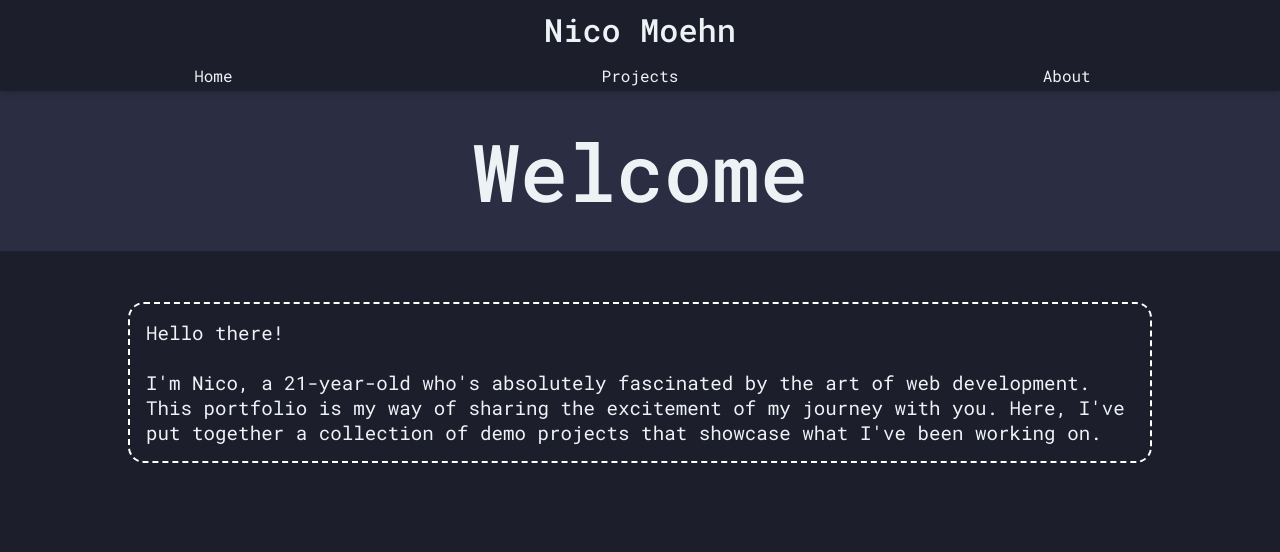
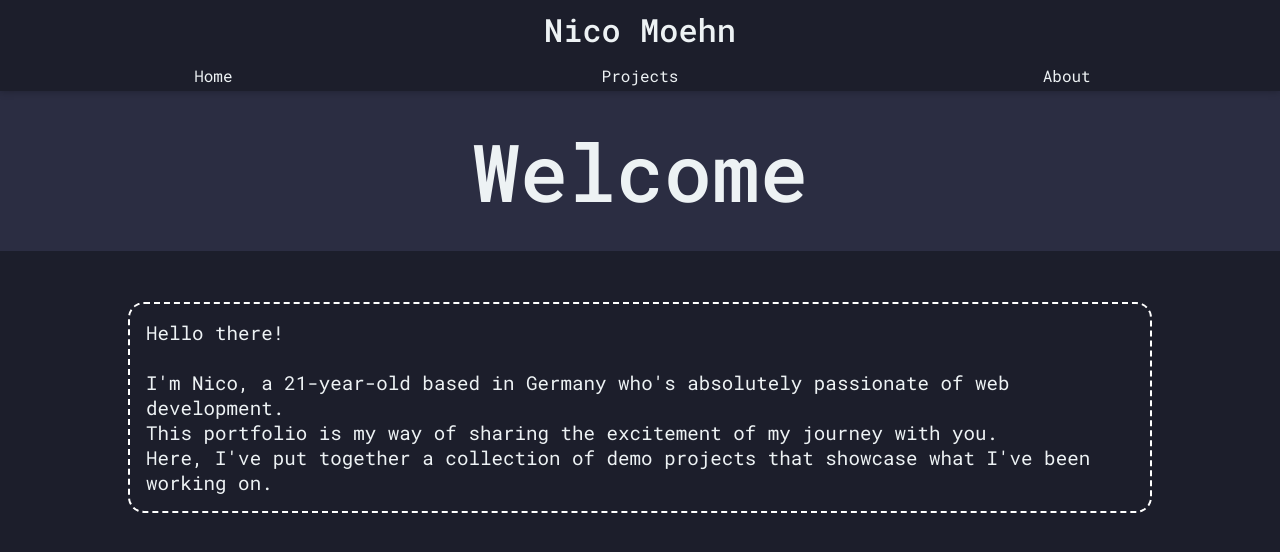
Before and after one commit to nitodeco/nitodeco-portfolio, a React (Create React App) app: page / in a window 1280 px wide. Shown: the top 552 px of the page. Built offline with nearby package versions, Linux system fonts and the light colour scheme.

Commit message:
Edited homepage

```diff
--- a/src/Home.css
+++ b/src/Home.css
@@ -23,6 +23,8 @@
 #intro-container {
     padding: 2em;
     padding-inline: 10vw;
+    min-width: 70vw;
+    max-width: 90vw;
 }
 
 #intro-container p {
--- a/src/Home.js
+++ b/src/Home.js
@@ -20,7 +20,8 @@ function calculateAge(birthdate) {
   }
 
 const Home = () => {
-
+    const birthdate = new Date('2002-02-23');
+    const age = calculateAge(birthdate);
 
     return (
         <div className="home">
@@ -31,7 +32,9 @@ const Home = () => {
                 <p>
                     Hello there! <br/>
                     <br/>
-                    I'm Nico, a 21-year-old who's absolutely fascinated by the art of web development. This portfolio is my way of sharing the excitement of my journey with you. Here, I've put together a collection of demo projects that showcase what I've been working on.
+                    I'm Nico, a {age}-year-old based in Germany who's absolutely passionate of web development. <br />
+                    This portfolio is my way of sharing the excitement of my journey with you. <br />
+                    Here, I've put together a collection of demo projects that showcase what I've been working on.
                 </p>
             </div>
         </div>
```
